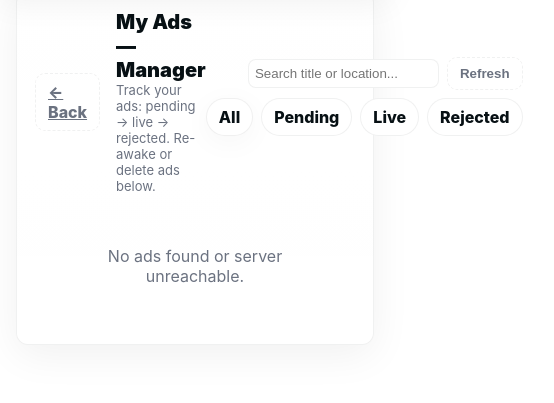
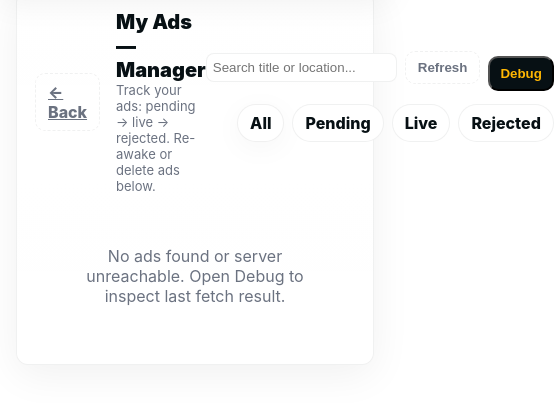
Before and after one commit to Ezehebubechidubem/TradeHive, a plain HTML site: page ads.html in a window 390 px wide. Shown: the part 113-516 px from the top of the page, 554 px wide, since content can reach past the window. Drawn offline with Linux system fonts and the light colour scheme; no server answers.

Commit message:
Update ads.html

```diff
--- a/ads.html
+++ b/ads.html
@@ -3,11 +3,10 @@
 <head>
 <meta charset="utf-8" />
 <meta name="viewport" content="width=device-width,initial-scale=1" />
-<title>TradeHive — My Ads</title>
+<title>TradeHive — My Ads (debuggable)</title>
 <link rel="icon" href="https://i.postimg.cc/zGrrd2nM/file-000000002c1c71f5961173dac3a26453.png" />
 <style>
-  :root{
-    --bg:#ffffff; --card:#ffffff; --text:#071014; --muted:#6b7280;
+  :root{ --bg:#ffffff; --card:#ffffff; --text:#071014; --muted:#6b7280;
     --border:rgba(7,16,20,0.06); --gold1:#FFB703; --gold2:#F59E0B;
     --danger:#d64541; --success:#16a34a; --rejected:#ef4444;
   }
@@ -49,9 +48,10 @@
   .tab{padding:8px 12px;border-radius:999px;border:1px solid var(--border);cursor:pointer;background:#fff;font-weight:800}
   .tab.active{box-shadow:0 6px 30px rgba(2,6,23,0.04);border:1px solid rgba(0,0,0,0.06)}
   .top-left{display:flex;gap:8px;align-items:center}
-  @media (max-width:980px){
-    .ad-media{width:120px;height:90px}
-  }
+  .debugBtn{background:#071014;color:#FFB703;padding:8px 10px;border-radius:10px;font-weight:800}
+  .debugModal{position:fixed;inset:0;background:rgba(0,0,0,0.6);display:none;align-items:center;justify-content:center;z-index:4000}
+  .debugBox{background:#fff;padding:12px;border-radius:8px;max-width:900px;width:94%;max-height:80vh;overflow:auto;font-family:monospace;font-size:12px;color:#111}
+  @media (max-width:980px){ .ad-media{width:120px;height:90px} }
 </style>
 </head>
 <body>
@@ -65,7 +65,6 @@
     <main class="card" aria-labelledby="adsTitle">
       <div class="top-row">
         <div class="top-left">
-          <!-- Back button to dashboard.html -->
           <a href="/dashboard.html" class="btn view" style="margin-right:8px">← Back</a>
           <div>
             <h1 id="adsTitle" class="title">My Ads — Manager</h1>
@@ -74,10 +73,14 @@
         </div>
 
         <div style="display:flex;flex-direction:column;align-items:flex-end;">
-          <div class="controls" style="margin-bottom:8px">
-            <input id="searchQ" type="search" placeholder="Search title or location..." class="small-input" />
-            <button id="refreshBtn" class="btn view">Refresh</button>
+          <div style="display:flex;align-items:center;gap:8px;margin-bottom:8px">
+            <div class="controls">
+              <input id="searchQ" type="search" placeholder="Search title or location..." class="small-input" />
+              <button id="refreshBtn" class="btn view">Refresh</button>
+            </div>
+            <button id="showDebug" class="debugBtn" title="Open debug JSON">Debug</button>
           </div>
+
           <div class="tabs" role="tablist" aria-label="Ad status filters">
             <div class="tab active" data-filter="all">All</div>
             <div class="tab" data-filter="pending">Pending</div>
@@ -92,7 +95,6 @@
     </main>
   </div>
 
-  <!-- view modal -->
   <div id="viewBackdrop" style="position:fixed;inset:0;display:none;background:rgba(0,0,0,0.6);align-items:center;justify-content:center;z-index:2000">
     <div style="background:var(--card);padding:12px;border-radius:12px;max-width:820px;width:94%;max-height:90vh;overflow:auto">
       <div style="display:flex;justify-content:space-between;align-items:center">
@@ -103,10 +105,34 @@
     </div>
   </div>
 
+  <div id="debugModal" class="debugModal" role="dialog" aria-modal="true">
+    <div class="debugBox">
+      <div style="display:flex;justify-content:space-between;align-items:center">
+        <strong>Last fetch response</strong>
+        <div>
+          <button id="closeDebug" class="btn view">Close</button>
+          <button id="copyDebug" class="btn view">Copy</button>
+        </div>
+      </div>
+      <pre id="debugJson" style="white-space:pre-wrap;margin-top:10px;"></pre>
+    </div>
+  </div>
+
 <script>
-const BACKEND_BASE = location.origin || '';
+/*
+  Updated frontend for ads listing with:
+   - verbose console logs for every fetch
+   - fallback queries (public /api/ads)
+   - debug modal to inspect last JSON
+   - robust image fallback
+*/
+
+const FALLBACK_BACKEND = 'https://tradehive-s4e6.onrender.com';
+const BACKEND_BASE = (typeof window === 'object' && window.BACKEND_BASE) ? window.BACKEND_BASE : (location.origin || FALLBACK_BACKEND);
+
+console.log('Ads page: BACKEND_BASE =', BACKEND_BASE);
+
 const USER_KEY = 'wire_user_v1';
-
 function readUser(){ try { return JSON.parse(localStorage.getItem(USER_KEY) || 'null'); } catch(e){ return null; } }
 function escapeHtml(s){ if (!s && s !== 0) return ''; return String(s).replace(/[&<>"']/g, m=> ({'&':'&amp;','<':'&lt;','>':'&gt;','"':'&quot;',"'":'&#39;'}[m])); }
 
@@ -115,12 +141,18 @@ const emptyEl = document.getElementById('empty');
 const refreshBtn = document.getElementById('refreshBtn');
 const searchQ = document.getElementById('searchQ');
 const tabEls = Array.from(document.querySelectorAll('.tab'));
+const showDebugBtn = document.getElementById('showDebug');
+const debugModal = document.getElementById('debugModal');
+const debugJsonEl = document.getElementById('debugJson');
+const closeDebugBtn = document.getElementById('closeDebug');
+const copyDebugBtn = document.getElementById('copyDebug');
 
-let currentFilter = 'all'; // all | pending | live | rejected
+let lastFetchResult = null;
+let lastAdsCache = [];
+let currentFilter = 'all';
 
 refreshBtn.addEventListener('click', ()=> loadAds());
 searchQ.addEventListener('input', debounce(()=> renderAds(lastAdsCache), 250));
-
 tabEls.forEach(t => t.addEventListener('click', (ev)=>{
   tabEls.forEach(x=>x.classList.remove('active'));
   t.classList.add('active');
@@ -128,49 +160,18 @@ tabEls.forEach(t => t.addEventListener('click', (ev)=>{
   loadAds();
 }));
 
-// debounce helper
+showDebugBtn.addEventListener('click', ()=> {
+  debugJsonEl.textContent = lastFetchResult ? JSON.stringify(lastFetchResult, null, 2) : 'No fetch result yet';
+  debugModal.style.display = 'flex';
+});
+closeDebugBtn.addEventListener('click', ()=> { debugModal.style.display = 'none'; });
+copyDebugBtn.addEventListener('click', ()=> {
+  if (!lastFetchResult) return alert('Nothing to copy');
+  navigator.clipboard && navigator.clipboard.writeText(JSON.stringify(lastFetchResult, null, 2));
+  alert('Copied to clipboard');
+});
+
 function debounce(fn, ms=200){ let to; return (...a)=>{ clearTimeout(to); to = setTimeout(()=>fn(...a), ms); }; }
-
-let lastAdsCache = [];
-
-async function loadAds(){
-  const u = readUser();
-  adsGrid.innerHTML = '<div style="grid-column:1/-1" class="center muted-note">Loading...</div>';
-  // Build URL depending on whether there's a signed-in user or not.
-  try {
-    let url;
-    const statusMap = { pending: 'pending_verification', live: 'live', rejected: 'removed' };
-    if (u && u.id) {
-      // my ads endpoint (returns all my ads)
-      url = `${BACKEND_BASE}/api/my/ads?user_id=${encodeURIComponent(u.id)}`;
-    } else {
-      // show public ads endpoint; filter by status if not 'all'
-      if (currentFilter === 'all') url = `${BACKEND_BASE}/api/ads`;
-      else url = `${BACKEND_BASE}/api/ads?status=${encodeURIComponent(statusMap[currentFilter] || currentFilter)}`;
-    }
-
-    const res = await fetch(url, { credentials: 'include' });
-    const json = await res.json().catch(()=>null);
-
-    if (!res.ok || !json || !json.success) {
-      // fallback to empty
-      adsGrid.innerHTML = '';
-      emptyEl.style.display = 'block';
-      emptyEl.textContent = 'No ads found or server unreachable.';
-      lastAdsCache = [];
-      return;
-    }
-    const ads = Array.isArray(json.ads) ? json.ads : [];
-    lastAdsCache = ads;
-    renderAds(ads);
-  } catch (e) {
-    console.error('loadAds', e);
-    adsGrid.innerHTML = '';
-    emptyEl.style.display = 'block';
-    emptyEl.textContent = 'Network error fetching ads.';
-    lastAdsCache = [];
-  }
-}
 
 function computeExpiry(createdAtIso) {
   try {
@@ -184,7 +185,6 @@ function isExpired(createdAtIso) {
   if (!expiry) return false;
   return Date.now() > expiry.getTime();
 }
-
 function statusHtml(status, createdAtIso) {
   const st = String(status || '').toLowerCase();
   if (st === 'pending' || st === 'pending_verification' || st === 'pending_payment') {
@@ -204,12 +204,76 @@ function statusHtml(status, createdAtIso) {
   }
   return `<div class="badge">${escapeHtml(String(status||'draft').toUpperCase())}</div>`;
 }
-
 function imageForAd(ad) {
   const img = (Array.isArray(ad.images) && ad.images.length) ? ad.images[0] : (ad.image || '');
-  // fallback placeholder if empty or broken
   if (!img) return 'https://i.postimg.cc/hv4h8YSs/placeholder.png';
+  // If the value looks like a cloudinary public_id (no protocol and no slash), don't assume it's a full url.
+  if (!img.startsWith('http://') && !img.startsWith('https://')) {
+    // fallback: show placeholder (can't build cloudinary url reliably here)
+    return 'https://i.postimg.cc/hv4h8YSs/placeholder.png';
+  }
   return img;
+}
+
+async function tryFetchJson(url, opts = {}) {
+  console.log('[fetch] ->', url);
+  try {
+    const r = await fetch(url, opts);
+    const txt = await r.text().catch(()=>null);
+    let json = null;
+    try { json = txt ? JSON.parse(txt) : null; } catch(e) { console.warn('Failed to parse JSON for', url, txt); }
+    console.log('[fetch] <-', url, 'status=', r.status, 'json=', json);
+    return { ok: r.ok, status: r.status, json, raw: txt };
+  } catch (e) {
+    console.error('[fetch] error', url, e);
+    return { ok:false, status:0, json:null, error: String(e) };
+  }
+}
+
+async function loadAds(){
+  const u = readUser();
+  adsGrid.innerHTML = '<div style="grid-column:1/-1" class="center muted-note">Loading...</div>';
+  emptyEl.style.display = 'none';
+
+  // Build a list of candidate URLs to try (in order). This helps debugging if one route exists but another doesn't.
+  const urlsToTry = [];
+  if (u && u.id) {
+    urlsToTry.push(`${BACKEND_BASE}/api/my/ads?user_id=${encodeURIComponent(u.id)}`);
+    // backend sometimes uses seller_id or returns via /api/ads?seller_id=...
+    urlsToTry.push(`${BACKEND_BASE}/api/ads?seller_id=${encodeURIComponent(u.id)}`);
+  } else {
+    // public fallback
+    urlsToTry.push(`${BACKEND_BASE}/api/ads`);
+  }
+  // also try plain /api/ads always as last resort
+  if (!urlsToTry.includes(`${BACKEND_BASE}/api/ads`)) urlsToTry.push(`${BACKEND_BASE}/api/ads`);
+
+  let result = null;
+  for (const url of urlsToTry) {
+    const r = await tryFetchJson(url, { credentials:'include' });
+    lastFetchResult = { url, ok: r.ok, status: r.status, json: r.json, raw: r.raw, attemptedAt: (new Date()).toISOString() };
+    // keep lastFetchResult for Debug modal
+    if (r.ok && r.json && Array.isArray(r.json.ads)) { result = r.json; break; }
+    // if server returned a success:true but ads missing, capture it and still fallback
+    if (r.json && r.json.success && Array.isArray(r.json.ads)) { result = r.json; break; }
+    // otherwise continue trying fallbacks
+  }
+
+  // Save lastFetchResult (already stored)
+  console.log('Final fetch result saved to lastFetchResult:', lastFetchResult);
+
+  if (!result) {
+    // no route returned an ads array
+    adsGrid.innerHTML = '';
+    emptyEl.style.display = 'block';
+    emptyEl.textContent = 'No ads found or server unreachable. Open Debug to inspect last fetch result.';
+    lastAdsCache = [];
+    return;
+  }
+
+  // If we got here, `result` is expected to contain an { success: true, ads: [...] }
+  lastAdsCache = Array.isArray(result.ads) ? result.ads : [];
+  renderAds(lastAdsCache);
 }
 
 function renderAds(ads){
@@ -272,7 +336,6 @@ function renderAds(ads){
     `;
     adsGrid.appendChild(el);
 
-    // wire buttons
     el.querySelectorAll('.btn-delete').forEach(b=> b.addEventListener('click', ()=> deleteAd(ad)));
     el.querySelectorAll('.btn-offline').forEach(b=> b.addEventListener('click', ()=> setAdStatus(ad,'offline')));
     el.querySelectorAll('.btn-online').forEach(b=> b.addEventListener('click', ()=> setAdStatus(ad,'live')));
@@ -291,6 +354,7 @@ async function deleteAd(ad) {
       body: JSON.stringify({ status: 'removed' })
     });
     const j = await res.json().catch(()=>null);
+    console.log('deleteAd response', j);
     if (res.ok && j && j.success) {
       alert('Ad removed');
       await loadAds();
@@ -310,6 +374,7 @@ async function setAdStatus(ad, status) {
       body: JSON.stringify({ status })
     });
     const j = await res.json().catch(()=>null);
+    console.log('setAdStatus', status, j);
     if (res.ok && j && j.success) {
       showToast('Status updated');
       await loadAds();
@@ -345,8 +410,8 @@ async function reawkeAd(ad) {
       body: JSON.stringify(payload)
     });
     const j = await res.json().catch(()=>null);
+    console.log('reawke init response', j);
     if (res.ok && j && j.success && j.init) {
-      // try to find redirect url inside j.init
       const init = j.init;
       let redirectUrl = null;
       if (init.data) redirectUrl = init.data.authorization_url || init.data.link || init.data.checkout_url || init.data.authorization_url;
```
